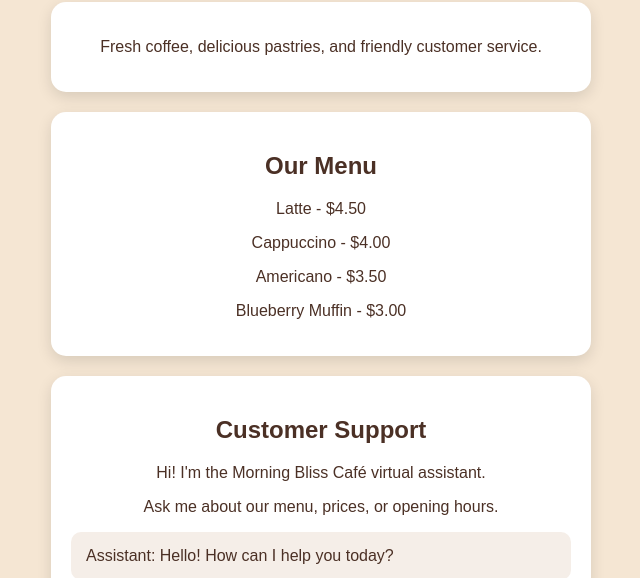
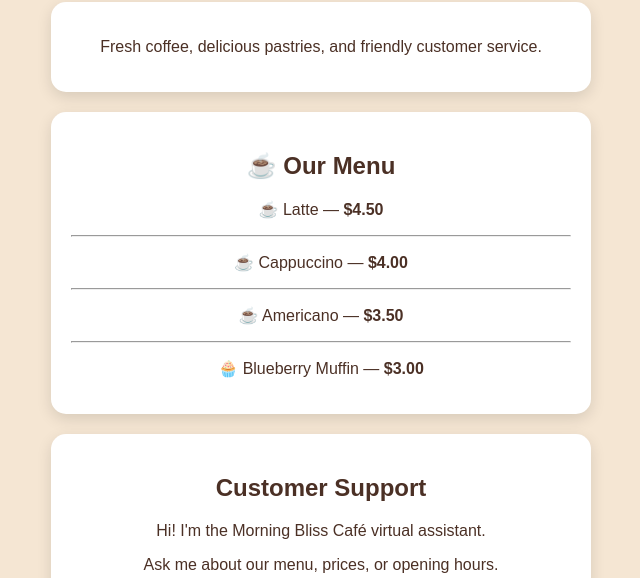
Before and after one commit to tsevelee1929/HS, a plain HTML site: page index.html in a window 1280 px wide. Shown: the part 570-1148 px from the top of the page, without its empty margins (319-959 px from the left). Drawn offline with Linux system fonts and the light colour scheme.

Commit message:
Update index.html

```diff
--- a/index.html
+++ b/index.html
@@ -35,11 +35,14 @@
   </div>
 
   <div class="card">
-    <h2>Our Menu</h2>
-    <p>Latte - $4.50</p>
-    <p>Cappuccino - $4.00</p>
-    <p>Americano - $3.50</p>
-    <p>Blueberry Muffin - $3.00</p>
+    <h2>☕ Our Menu</h2>
+<p>☕ Latte — <strong>$4.50</strong></p>
+<hr>
+<p>☕ Cappuccino — <strong>$4.00</strong></p>
+<hr>
+<p>☕ Americano — <strong>$3.50</strong></p>
+<hr>
+<p>🧁 Blueberry Muffin — <strong>$3.00</strong></p>
   </div>
 
   <div class="card">
```
